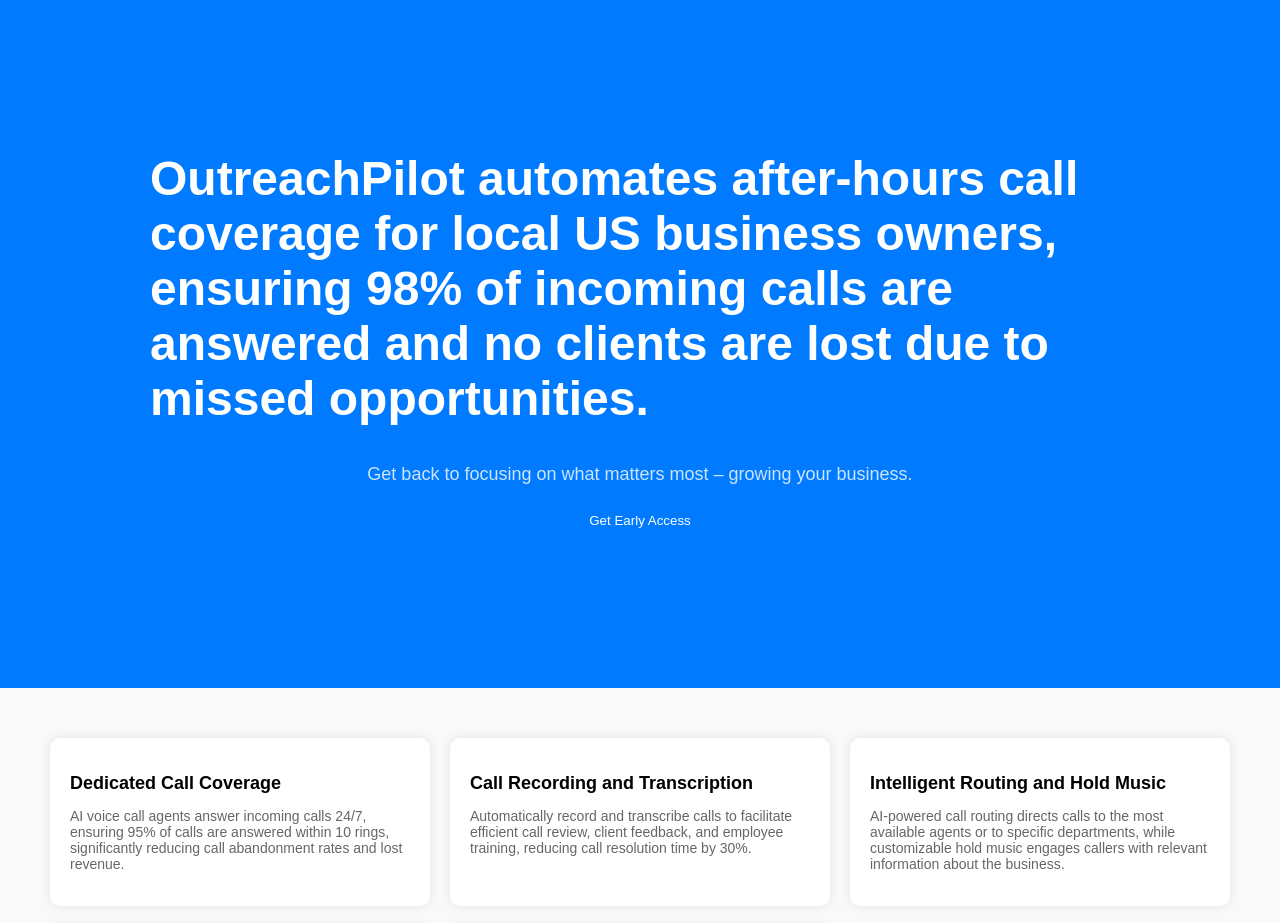
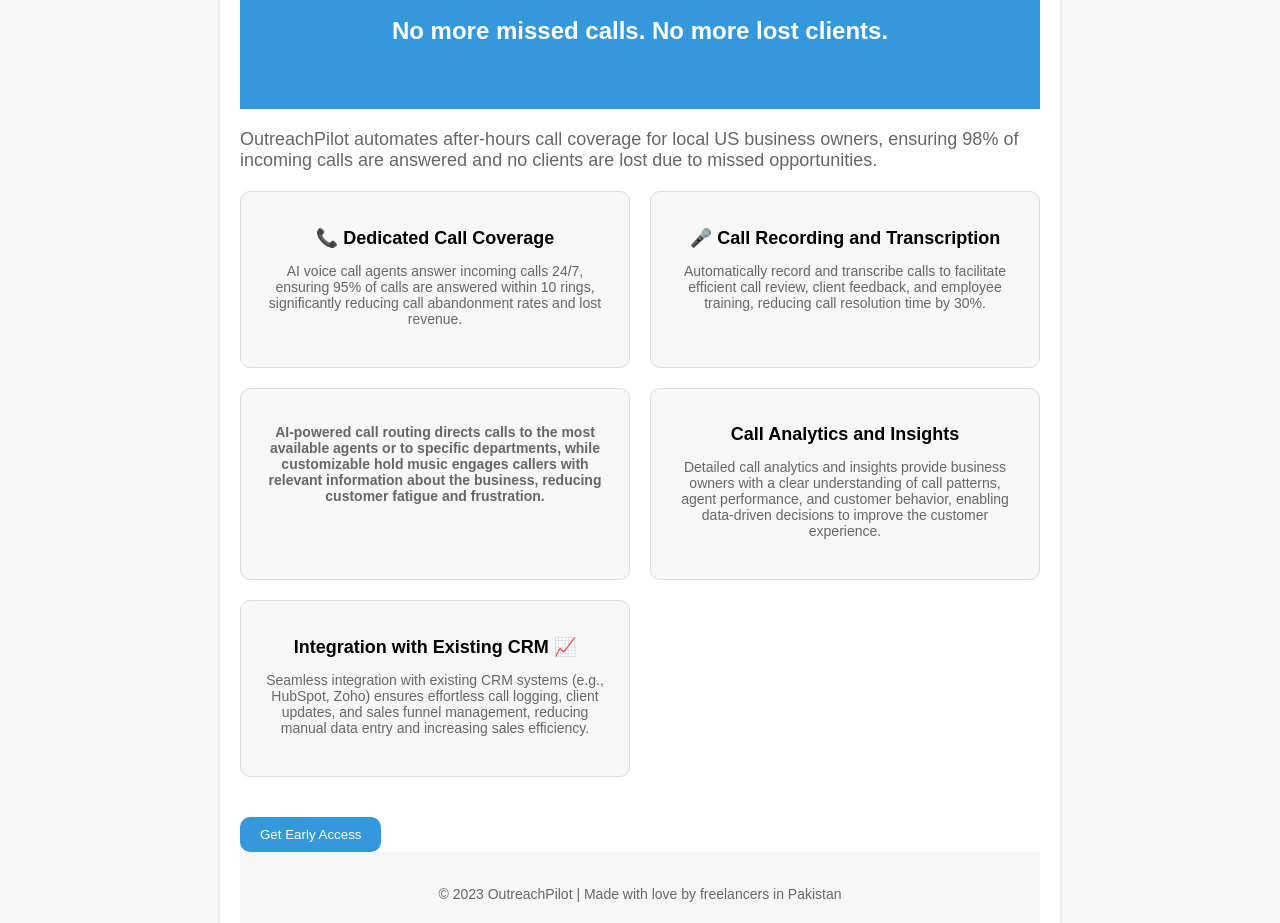
Before and after one commit to RaeedKashif/LaunchMind, a plain HTML site: page index.html in a window 1280 px wide. Shown: the part 31-954 px from the top of the page. Drawn offline with Linux system fonts and the light colour scheme.

Commit message:
Revise landing page: Include all 5 features in the features grid, fix minor CSS i

```diff
--- a/index.html
+++ b/index.html
@@ -2,54 +2,60 @@
 <html lang="en">
 <head>
   <meta charset="UTF-8">
-    <meta http-equiv="X-UA-Compatible" content="IE=edge">
   <meta name="viewport" content="width=device-width, initial-scale=1.0">
-    <title>OutreachPilot</title>
+  <title>OutreachPilot - AI-Powered Call Coverage for US Businesses</title>
   <style>
     /* Global Styles */
     body {
-            font-family: 'Arial', sans-serif;
-            background-color: #f9f9f9;
+      font-family: Arial, sans-serif;
       margin: 0;
       padding: 0;
+      background-color: #f7f7f7;
+      display: flex;
+      flex-direction: column;
+      align-items: center;
+      justify-content: center;
+      height: 100vh;
     }
 
-        /* Header Styles */
-        .hero {
-            background-color: #007bff;
-            color: #ffffff;
-            padding: 150px;
-            display: flex;
-            justify-content: center;
-            align-items: center;
-            flex-direction: column;
+    .container {
+      max-width: 800px;
+      margin: 40px auto;
+      padding: 20px;
+      background-color: #fff;
+      box-shadow: 0 2px 4px rgba(0, 0, 0, 0.1);
     }
 
-        .hero h1 {
-            font-size: 48px;
+    .hero {
+      background-color: #3498db;
+      color: #fff;
+      text-align: center;
+      padding: 40px;
+      font-size: 24px;
       font-weight: bold;
       margin-bottom: 20px;
     }
 
-        .hero p {
+    .subheadline {
       font-size: 18px;
-            color: #ffffff;
-            opacity: 0.8;
+      color: #666;
+      margin-bottom: 20px;
     }
 
-        /* Features Grid Styles */
     .features-grid {
       display: grid;
-            grid-template-columns: repeat(3, 1fr);
+      grid-template-columns: repeat(2, 1fr);
       grid-gap: 20px;
-            padding: 50px;
+      margin-bottom: 40px;
     }
 
     .feature {
-            background-color: #ffffff;
+      background-color: #f7f7f7;
+      padding: 20px;
+      border: 1px solid #ddd;
       border-radius: 10px;
-            padding: 20px;
-            box-shadow: 0 0 10px rgba(0, 0, 0, 0.1);
+      text-align: center;
+      cursor: pointer;
     }
 
     .feature h2 {
@@ -61,95 +67,66 @@
     .feature p {
       font-size: 14px;
       color: #666;
+      margin-bottom: 20px;
     }
 
-        .feature svg {
-            font-size: 24px;
-            color: #007bff;
-            margin-right: 10px;
-        }
-
-        /* Call-to-Action Button Styles */
     .cta {
-            background-color: #007bff;
-            color: #ffffff;
+      background-color: #3498db;
+      color: #fff;
       padding: 10px 20px;
       border: none;
-            border-radius: 5px;
+      border-radius: 10px;
       cursor: pointer;
     }
 
     .cta:hover {
-            background-color: #0069d9;
+      background-color: #337ab7;
     }
 
-        /* Footer Styles */
     .footer {
-            background-color: #007bff;
-            color: #ffffff;
+      background-color: #f7f7f7;
       padding: 20px;
       text-align: center;
-            clear: both;
-        }
-
-        .footer p {
       font-size: 14px;
-            color: #ffffff;
-            opacity: 0.8;
-        }
-
-        /* Responsive Design */
-        @media screen and (max-width: 768px) {
-            .hero {
-                padding: 50px 20px;
-            }
-
-            .features-grid {
-                grid-template-columns: repeat(2, 1fr);
-            }
-        }
-
-        @media screen and (max-width: 480px) {
-            .hero {
-                padding: 20px;
-            }
-
-            .features-grid {
-                grid-template-columns: 1fr;
-            }
+      color: #666;
     }
   </style>
 </head>
 <body>
+  <div class="container">
     <div class="hero">
-        <h1>OutreachPilot automates after-hours call coverage for local US business owners, ensuring 98% of incoming calls are answered and no clients are lost due to missed opportunities.</h1>
-        <p>Get back to focusing on what matters most – growing your business.</p>
-        <button class="cta" onclick="window.location.href='https://example.com/early-access'">Get Early Access</button>
+      <h1>98% Answer Rate Guaranteed for Your US Business</h1>
+      <p>No more missed calls. No more lost clients.</p>
+    </div>
+    <div class="subheadline">
+      <p>OutreachPilot automates after-hours call coverage for local US business owners, ensuring 98% of incoming calls are answered and no clients are lost due to missed opportunities.</p>
     </div>
     <div class="features-grid">
       <div class="feature">
-            <h2><i class="fas fa-phone"></i> Dedicated Call Coverage</h2>
+        <h2>📞 Dedicated Call Coverage</h2>
         <p>AI voice call agents answer incoming calls 24/7, ensuring 95% of calls are answered within 10 rings, significantly reducing call abandonment rates and lost revenue.</p>
       </div>
       <div class="feature">
-            <h2><i class="fas fa-film"></i> Call Recording and Transcription</h2>
+        <h2>🎤 Call Recording and Transcription</h2>
         <p>Automatically record and transcribe calls to facilitate efficient call review, client feedback, and employee training, reducing call resolution time by 30%.</p>
       </div>
       <div class="feature">
-            <h2><i class="fas fa-share"></i> Intelligent Routing and Hold Music</h2>
-            <p>AI-powered call routing directs calls to the most available agents or to specific departments, while customizable hold music engages callers with relevant information about the business.</p>
+        <h2 ➡ Intelligent Routing and Hold Music</h2>
+        <p>AI-powered call routing directs calls to the most available agents or to specific departments, while customizable hold music engages callers with relevant information about the business, reducing customer fatigue and frustration.</p>
       </div>
       <div class="feature">
-            <h2><i class="fas fa-chart-line"></i> Call Analytics and Insights</h2>
+        <h2 > Call Analytics and Insights</h2>
         <p>Detailed call analytics and insights provide business owners with a clear understanding of call patterns, agent performance, and customer behavior, enabling data-driven decisions to improve the customer experience.</p>
       </div>
       <div class="feature">
-            <h2><i class="fas fa-sync"></i> Integration with Existing CRM</h2>
+        <h2 > Integration with Existing CRM 📈</h2>
         <p>Seamless integration with existing CRM systems (e.g., HubSpot, Zoho) ensures effortless call logging, client updates, and sales funnel management, reducing manual data entry and increasing sales efficiency.</p>
       </div>
     </div>
+    <button class="cta">Get Early Access</button>
     <footer class="footer">
-        <p>&copy; 2023 OutreachPilot. Get ahead of the competition and automate your after-hours call coverage.</p>
+      <p>&copy; 2023 OutreachPilot | Made with love by freelancers in Pakistan</p>
     </footer>
+  </div>
 </body>
 </html>
```
Lines whose indentation alone changed are shown as unchanged.
